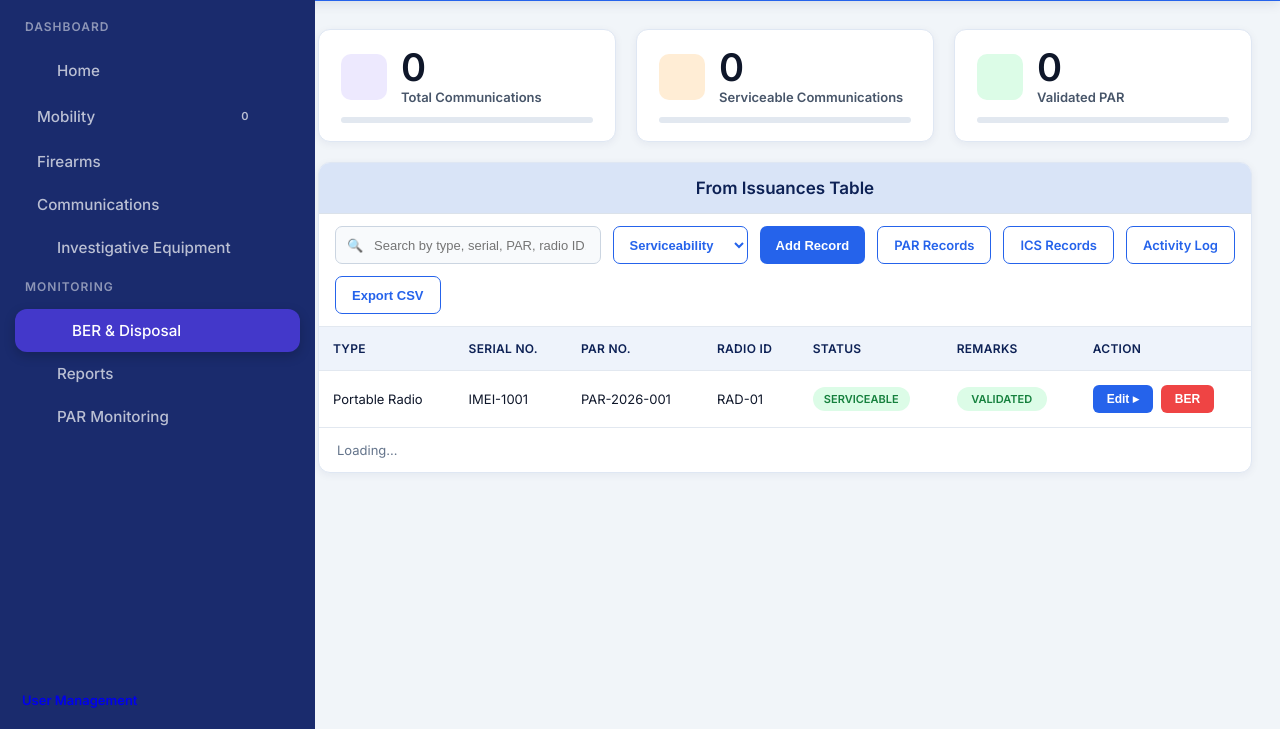
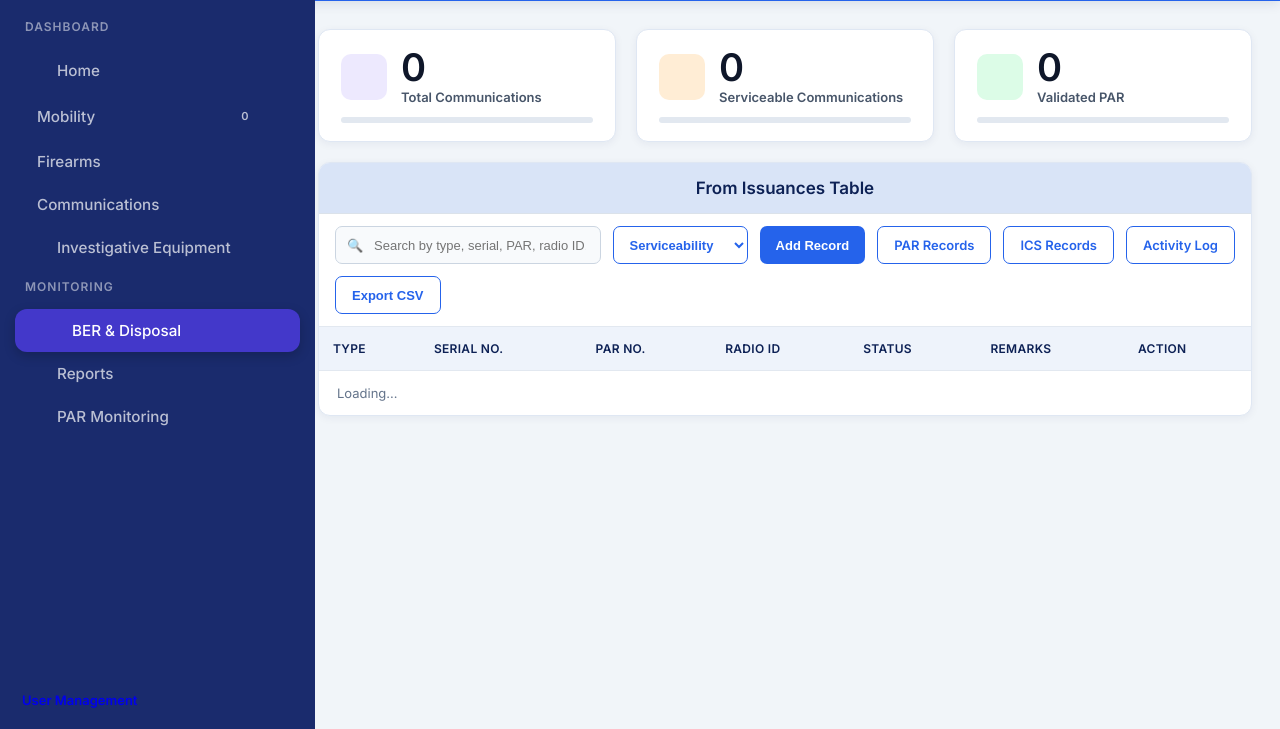
Before and after one commit to 2502-XU-CSCC22A/Region-10-Forensic-Unit---LMS, a Django app: page /communications/ in a window 1280 px wide. Shown: the part 71-800 px from the top of the page. Run offline with Django 5.2, Linux system fonts and the light colour scheme; lists and menus that the app fills with data are empty; some libraries are stand-ins or nearby versions.

Commit message:
Connected BER Button from communications page to disposalitems table so that when pressed, it will be passed to disposalitems table and it will not show on the communications page UI

```diff
--- a/communications/templates/communications.html
+++ b/communications/templates/communications.html
@@ -265,31 +265,10 @@
                             </tr>
                         </thead>
                         <tbody id="tableBody">
-                            <!-- SAMPLE ONLY -->
-                            <tr>
-                                <td>Portable Radio</td>
-                                <td>IMEI-1001</td>
-                                <td>PAR-2026-001</td>
-                                <td>RAD-01</td>
-                                <td><span class="badge badge-green">SERVICEABLE</span></td>
-                                <td><span class="badge badge-green">VALIDATED</span></td>
-                                <td>
-                                    <div style="display:flex; gap:8px; align-items:center;">
-
-                                        <button class="action-btn" onclick="openActionModal('1')">
-                                            Edit ▸
-                                        </button>
-                                        <button class="delete-btn" onclick="softDelete('1')">
-                                            BER
-                                        </button>
-                                    </div>
-                                </td>
-                            </tr>
                         </tbody>
                     </table>
                 </div>
                 <div class="table-footer">
-
                     <span id="rowInfo">
                         Loading…
                     </span>
```
Also changed, not shown: communications/static/js/communications.js (+38 -16 lines).
